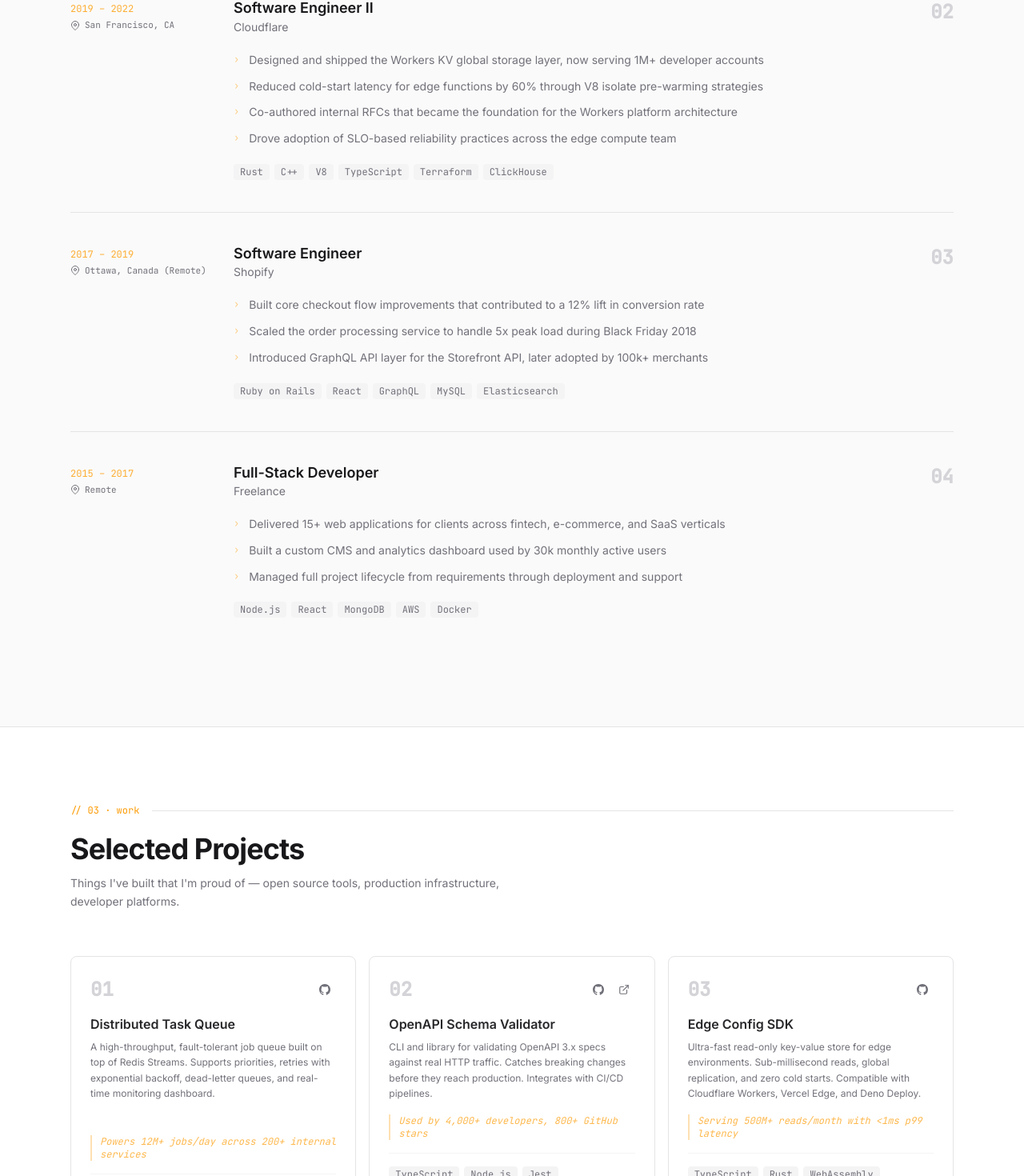
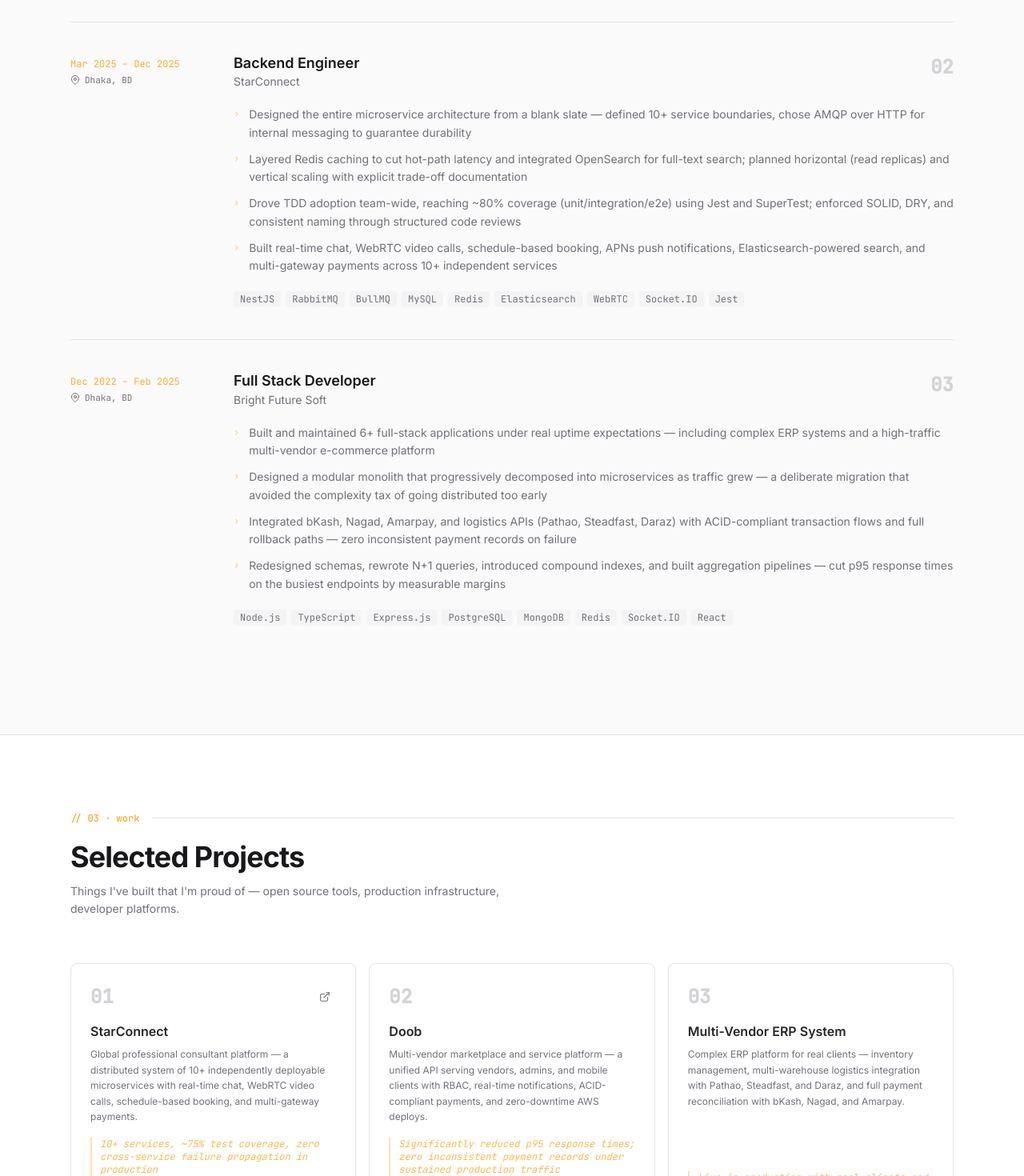
Before and after one commit to sarwar-asik/sarwar-hossain-fullStack-Engineer, a React (Vite) app: page / in a window 1280 px wide. Shown: the part 3569-5039 px from the top of the page at 80% size. Built offline with nearby package versions, Linux system fonts and the light colour scheme.

Commit message:
feat(main): add new icons and update articles, experience, projects, and skills data

```diff
--- a/src/components/ui/Icon.jsx
+++ b/src/components/ui/Icon.jsx
@@ -97,6 +97,27 @@
       <line x1="3" y1="10" x2="21" y2="10" />
     </svg>
   ),
+  whatsapp: (
+    <svg viewBox="0 0 24 24" fill="currentColor">
+      <path d="M17.472 14.382c-.297-.149-1.758-.867-2.03-.967-.273-.099-.471-.148-.67.15-.197.297-.767.966-.94 1.164-.173.199-.347.223-.644.075-.297-.15-1.255-.463-2.39-1.475-.883-.788-1.48-1.761-1.653-2.059-.173-.297-.018-.458.13-.606.134-.133.298-.347.446-.52.149-.174.198-.298.298-.497.099-.198.05-.371-.025-.52-.075-.149-.669-1.612-.916-2.207-.242-.579-.487-.5-.669-.51-.173-.008-.371-.01-.57-.01-.198 0-.52.074-.792.372-.272.297-1.04 1.016-1.04 2.479 0 1.462 1.065 2.875 1.213 3.074.149.198 2.096 3.2 5.077 4.487.709.306 1.262.489 1.694.625.712.227 1.36.195 1.871.118.571-.085 1.758-.719 2.006-1.413.248-.694.248-1.289.173-1.413-.074-.124-.272-.198-.57-.347m-5.421 7.403h-.004a9.87 9.87 0 0 1-5.031-1.378l-.361-.214-3.741.982.998-3.648-.235-.374a9.86 9.86 0 0 1-1.51-5.26c.001-5.45 4.436-9.884 9.888-9.884 2.64 0 5.122 1.03 6.988 2.898a9.825 9.825 0 0 1 2.893 6.994c-.003 5.45-4.437 9.884-9.885 9.884m8.413-18.297A11.815 11.815 0 0 0 12.05 0C5.495 0 .16 5.335.157 11.892c0 2.096.547 4.142 1.588 5.945L.057 24l6.305-1.654a11.882 11.882 0 0 0 5.683 1.448h.005c6.554 0 11.89-5.335 11.893-11.893a11.821 11.821 0 0 0-3.48-8.413z"/>
+    </svg>
+  ),
+  chevronDown: (
+    <svg viewBox="0 0 24 24" fill="none" stroke="currentColor" strokeWidth={2} strokeLinecap="round" strokeLinejoin="round">
+      <polyline points="6 9 12 15 18 9" />
+    </svg>
+  ),
+  chevronUp: (
+    <svg viewBox="0 0 24 24" fill="none" stroke="currentColor" strokeWidth={2} strokeLinecap="round" strokeLinejoin="round">
+      <polyline points="18 15 12 9 6 15" />
+    </svg>
+  ),
+  copy: (
+    <svg viewBox="0 0 24 24" fill="none" stroke="currentColor" strokeWidth={2} strokeLinecap="round" strokeLinejoin="round">
+      <rect x="9" y="9" width="13" height="13" rx="2" ry="2" />
+      <path d="M5 15H4a2 2 0 0 1-2-2V4a2 2 0 0 1 2-2h9a2 2 0 0 1 2 2v1" />
+    </svg>
+  ),
 }
 
 export default function Icon({ name, className = '' }) {
--- a/src/data/articles.json
+++ b/src/data/articles.json
@@ -1,52 +1,42 @@
 [
   {
     "id": 1,
-    "title": "Why I Stopped Writing Microservices",
-    "platform": "Medium",
-    "platformColor": "#000000",
-    "date": "Mar 2024",
-    "readTime": "8 min",
-    "description": "A critical look at when microservices hurt more than they help — and the architectural patterns that replaced them in our stack.",
-    "url": "https://medium.com"
+    "title": "Why I Chose RabbitMQ over HTTP for Microservice Messaging",
+    "platform": "Dev.to",
+    "platformColor": "#08090a",
+    "date": "Jan 2026",
+    "readTime": "9 min",
+    "description": "AMQP vs HTTP for internal service communication — durability guarantees, backpressure, and why a broken notification service should never touch the booking flow.",
+    "url": "https://dev.to"
   },
   {
     "id": 2,
-    "title": "Building a 50k TPS Fraud Detection System in Go",
-    "platform": "The Pragmatic Engineer",
-    "platformColor": "#2563eb",
-    "date": "Jan 2024",
-    "readTime": "14 min",
-    "description": "A deep dive into stream processing architecture, Redis data structures, and the tradeoffs we made to hit our latency targets without sacrificing accuracy.",
-    "url": "https://blog.pragmaticengineer.com"
+    "title": "Solving Payment Idempotency: How We Eliminated Double-Charges",
+    "platform": "Hashnode",
+    "platformColor": "#2962ff",
+    "date": "Nov 2025",
+    "readTime": "7 min",
+    "description": "bKash retried a webhook, 23 users got charged twice. A deep dive into Redis SET NX, INSERT ON CONFLICT, and building truly idempotent payment handlers.",
+    "url": "https://hashnode.com"
   },
   {
     "id": 3,
-    "title": "The Hidden Costs of Distributed Transactions",
-    "platform": "Personal Blog",
-    "platformColor": "#7c3aed",
-    "date": "Oct 2023",
-    "readTime": "10 min",
-    "description": "Two-phase commit, sagas, and outbox patterns explained through real incidents. When correctness comes at the price of availability.",
-    "url": "https://example.com"
+    "title": "N+1 Queries at Scale: From 5,000 DB Calls to One",
+    "platform": "Dev.to",
+    "platformColor": "#08090a",
+    "date": "Sep 2025",
+    "readTime": "8 min",
+    "description": "How a multi-vendor product listing worked fine in staging and collapsed in production. MongoDB $lookup aggregation pipelines, compound indexes, and a CI query-count gate.",
+    "url": "https://dev.to"
   },
   {
     "id": 4,
-    "title": "How We Cut P99 Latency by 40% Without Rewriting Anything",
-    "platform": "Stripe Blog",
-    "platformColor": "#635bff",
-    "date": "Aug 2023",
-    "readTime": "12 min",
-    "description": "Profiling, connection pool tuning, and query plan analysis — a systematic approach to performance engineering that doesn't require a ground-up rewrite.",
-    "url": "https://stripe.com/blog"
-  },
-  {
-    "id": 5,
-    "title": "Designing APIs That Last",
-    "platform": "Dev.to",
-    "platformColor": "#08090a",
-    "date": "May 2023",
-    "readTime": "7 min",
-    "description": "Versioning strategies, backwards compatibility, and the API design principles we've learned from maintaining public APIs used by millions of developers.",
-    "url": "https://dev.to"
+    "title": "TDD at 80%: How We Made Test Coverage a Team Default",
+    "platform": "Hashnode",
+    "platformColor": "#2962ff",
+    "date": "Jul 2025",
+    "readTime": "6 min",
+    "description": "Reaching ~80% Jest + SuperTest coverage without slowing delivery. Practical strategies for TDD adoption, co-located tests, and enforcing quality through code review rather than fear.",
+    "url": "https://hashnode.com"
   }
 ]
--- a/src/data/experience.json
+++ b/src/data/experience.json
@@ -1,60 +1,62 @@
 [
   {
     "id": 1,
-    "company": "Stripe",
+    "company": "StarConnect",
     "role": "Senior Software Engineer",
-    "period": "2022 – Present",
-    "location": "San Francisco, CA",
+    "period": "Jan 2026 – Present",
+    "location": "Dhaka, BD",
+    "url": "starconnect.com",
+    "color": "#3b82f6",
+    "monogram": "SC",
     "current": true,
+    "concurrent": false,
     "achievements": [
-      "Led redesign of the payment processing pipeline — reduced p99 latency by 40% and achieved 99.99% uptime SLA",
-      "Architected a microservices migration from a monolith, enabling independent deployment across 12 services",
-      "Built a real-time fraud detection system processing 50k transactions/second using stream processing",
-      "Mentored 5 engineers; established code review standards and engineering best practices that halved bug escape rate"
+      "Promoted to lead end-to-end feature delivery across release cycles — planned epics, broke down requirements, estimated effort, and drove predictable on-time releases through sprint tracking",
+      "Took full ownership of system health — set up centralized structured logging, distributed tracing, and dashboards across Elasticsearch and RabbitMQ to catch failure modes before they escalate",
+      "Owned the full Git workflow — PR templates, rebase policy, release tagging with changelogs, and CI/CD pipelines that gate deploys on passing tests",
+      "Mentored engineers on architecture patterns, pushed back on weak technical decisions, and participated in technical hiring"
     ],
-    "tech": ["Go", "Kubernetes", "PostgreSQL", "Redis", "gRPC", "Kafka"]
+    "tech": ["NestJS", "Kubernetes", "Elasticsearch", "RabbitMQ", "CI/CD", "GitHub Actions"]
   },
+
   {
     "id": 2,
-    "company": "Cloudflare",
-    "role": "Software Engineer II",
-    "period": "2019 – 2022",
-    "location": "San Francisco, CA",
+    "company": "StarConnect",
+    "role": "Backend Engineer",
+    "period": "Mar 2025 – Dec 2025",
+    "location": "Dhaka, BD",
+    "url": "starconnect.com",
+    "color": "#3b82f6",
+    "monogram": "SC",
     "current": false,
+    "concurrent": false,
+    "duration": "10 months",
     "achievements": [
-      "Designed and shipped the Workers KV global storage layer, now serving 1M+ developer accounts",
-      "Reduced cold-start latency for edge functions by 60% through V8 isolate pre-warming strategies",
-      "Co-authored internal RFCs that became the foundation for the Workers platform architecture",
-      "Drove adoption of SLO-based reliability practices across the edge compute team"
+      "Designed the entire microservice architecture from a blank slate — defined 10+ service boundaries, chose AMQP over HTTP for internal messaging to guarantee durability",
+      "Layered Redis caching to cut hot-path latency and integrated OpenSearch for full-text search; planned horizontal (read replicas) and vertical scaling with explicit trade-off documentation",
+      "Drove TDD adoption team-wide, reaching ~80% coverage (unit/integration/e2e) using Jest and SuperTest; enforced SOLID, DRY, and consistent naming through structured code reviews",
+      "Built real-time chat, WebRTC video calls, schedule-based booking, APNs push notifications, Elasticsearch-powered search, and multi-gateway payments across 10+ independent services"
     ],
-    "tech": ["Rust", "C++", "V8", "TypeScript", "Terraform", "ClickHouse"]
+    "tech": ["NestJS", "RabbitMQ", "BullMQ", "MySQL", "Redis", "Elasticsearch", "WebRTC", "Socket.IO", "Jest"]
   },
   {
     "id": 3,
-    "company": "Shopify",
-    "role": "Software Engineer",
-    "period": "2017 – 2019",
-    "location": "Ottawa, Canada (Remote)",
+    "company": "Bright Future Soft",
+    "role": "Full Stack Developer",
+    "period": "Dec 2022 – Feb 2025",
+    "location": "Dhaka, BD",
+    "url": "brightfuturesoft.com",
+    "color": "#10b981",
+    "monogram": "BF",
     "current": false,
+    "concurrent": false,
+    "duration": "2 yrs 2 mos",
     "achievements": [
-      "Built core checkout flow improvements that contributed to a 12% lift in conversion rate",
-      "Scaled the order processing service to handle 5x peak load during Black Friday 2018",
-      "Introduced GraphQL API layer for the Storefront API, later adopted by 100k+ merchants"
+      "Built and maintained 6+ full-stack applications under real uptime expectations — including complex ERP systems and a high-traffic multi-vendor e-commerce platform",
+      "Designed a modular monolith that progressively decomposed into microservices as traffic grew — a deliberate migration that avoided the complexity tax of going distributed too early",
+      "Integrated bKash, Nagad, Amarpay, and logistics APIs (Pathao, Steadfast, Daraz) with ACID-compliant transaction flows and full rollback paths — zero inconsistent payment records on failure",
+      "Redesigned schemas, rewrote N+1 queries, introduced compound indexes, and built aggregation pipelines — cut p95 response times on the busiest endpoints by measurable margins"
     ],
-    "tech": ["Ruby on Rails", "React", "GraphQL", "MySQL", "Elasticsearch"]
-  },
-  {
-    "id": 4,
-    "company": "Freelance",
-    "role": "Full-Stack Developer",
-    "period": "2015 – 2017",
-    "location": "Remote",
-    "current": false,
-    "achievements": [
-      "Delivered 15+ web applications for clients across fintech, e-commerce, and SaaS verticals",
-      "Built a custom CMS and analytics dashboard used by 30k monthly active users",
-      "Managed full project lifecycle from requirements through deployment and support"
-    ],
-    "tech": ["Node.js", "React", "MongoDB", "AWS", "Docker"]
+    "tech": ["Node.js", "TypeScript", "Express.js", "PostgreSQL", "MongoDB", "Redis", "Socket.IO", "React"]
   }
 ]
--- a/src/data/projects.json
+++ b/src/data/projects.json
@@ -1,62 +1,50 @@
 [
   {
     "id": 1,
-    "title": "Distributed Task Queue",
-    "description": "A high-throughput, fault-tolerant job queue built on top of Redis Streams. Supports priorities, retries with exponential backoff, dead-letter queues, and real-time monitoring dashboard.",
-    "impact": "Powers 12M+ jobs/day across 200+ internal services",
-    "tech": ["Go", "Redis", "gRPC", "React", "Docker"],
-    "gradientFrom": "#2563eb",
-    "gradientTo": "#1d4ed8",
-    "githubUrl": "https://github.com",
+    "title": "StarConnect",
+    "description": "Global professional consultant platform — a distributed system of 10+ independently deployable microservices with real-time chat, WebRTC video calls, schedule-based booking, and multi-gateway payments.",
+    "impact": "10+ services, ~75% test coverage, zero cross-service failure propagation in production",
+    "tech": ["NestJS", "RabbitMQ", "BullMQ", "Elasticsearch", "MySQL", "Redis", "Docker", "Kubernetes", "Jest"],
+    "gradientFrom": "#1d4ed8",
+    "gradientTo": "#1e40af",
+    "githubUrl": "",
+    "liveUrl": "https://www.starconnect.com",
+    "featured": true
+  },
+  {
+    "id": 2,
+    "title": "Doob",
+    "description": "Multi-vendor marketplace and service platform — a unified API serving vendors, admins, and mobile clients with RBAC, real-time notifications, ACID-compliant payments, and zero-downtime AWS deploys.",
+    "impact": "Significantly reduced p95 response times; zero inconsistent payment records under sustained production traffic",
+    "tech": ["Node.js", "TypeScript", "Express.js", "MongoDB", "PostgreSQL", "Redis", "Socket.IO", "AWS", "Nginx"],
+    "gradientFrom": "#059669",
+    "gradientTo": "#047857",
+    "githubUrl": "",
     "liveUrl": "",
     "featured": true
   },
   {
-    "id": 2,
-    "title": "OpenAPI Schema Validator",
-    "description": "CLI and library for validating OpenAPI 3.x specs against real HTTP traffic. Catches breaking changes before they reach production. Integrates with CI/CD pipelines.",
-    "impact": "Used by 4,000+ developers, 800+ GitHub stars",
-    "tech": ["TypeScript", "Node.js", "Jest", "GitHub Actions"],
+    "id": 3,
+    "title": "Multi-Vendor ERP System",
+    "description": "Complex ERP platform for real clients — inventory management, multi-warehouse logistics integration with Pathao, Steadfast, and Daraz, and full payment reconciliation with bKash, Nagad, and Amarpay.",
+    "impact": "Live in production with real clients and real uptime expectations",
+    "tech": ["Node.js", "TypeScript", "PostgreSQL", "Redis", "Docker", "Stripe", "bKash API"],
     "gradientFrom": "#7c3aed",
     "gradientTo": "#6d28d9",
-    "githubUrl": "https://github.com",
-    "liveUrl": "https://example.com",
-    "featured": true
-  },
-  {
-    "id": 3,
-    "title": "Edge Config SDK",
-    "description": "Ultra-fast read-only key-value store for edge environments. Sub-millisecond reads, global replication, and zero cold starts. Compatible with Cloudflare Workers, Vercel Edge, and Deno Deploy.",
-    "impact": "Serving 500M+ reads/month with <1ms p99 latency",
-    "tech": ["TypeScript", "Rust", "WebAssembly", "Terraform"],
-    "gradientFrom": "#0891b2",
-    "gradientTo": "#0e7490",
-    "githubUrl": "https://github.com",
+    "githubUrl": "",
     "liveUrl": "",
     "featured": true
   },
   {
     "id": 4,
-    "title": "Telemetry Pipeline",
-    "description": "Streaming observability pipeline that collects, transforms, and routes logs, metrics, and traces from heterogeneous sources. Built with a plugin-based processor architecture.",
-    "impact": "Replaced a $300k/year vendor tool, saving 80% cost",
-    "tech": ["Go", "Kafka", "ClickHouse", "Grafana", "Kubernetes"],
-    "gradientFrom": "#059669",
-    "gradientTo": "#047857",
-    "githubUrl": "https://github.com",
+    "title": "Real-Time Chat & Video Infrastructure",
+    "description": "Chat and video call layer built across StarConnect's microservices — Socket.IO rooms, WebRTC signalling, APNs push notifications, and RabbitMQ-backed message delivery guarantees.",
+    "impact": "Supports concurrent video sessions and real-time messaging with isolated failure domains",
+    "tech": ["Socket.IO", "WebRTC", "Agora SDK", "RabbitMQ", "Redis pub/sub", "APNs", "NestJS"],
+    "gradientFrom": "#0891b2",
+    "gradientTo": "#0e7490",
+    "githubUrl": "",
     "liveUrl": "",
-    "featured": false
-  },
-  {
-    "id": 5,
-    "title": "Remix Auth Starter",
-    "description": "Production-ready authentication boilerplate for Remix applications. Includes email/password, OAuth (GitHub, Google), magic links, RBAC, and session management.",
-    "impact": "1,500+ GitHub stars, 300+ forks",
-    "tech": ["TypeScript", "Remix", "Prisma", "PostgreSQL"],
-    "gradientFrom": "#dc2626",
-    "gradientTo": "#b91c1c",
-    "githubUrl": "https://github.com",
-    "liveUrl": "https://example.com",
     "featured": false
   }
 ]
--- a/src/data/skills.json
+++ b/src/data/skills.json
@@ -1,22 +1,30 @@
 [
   {
-    "category": "Languages",
-    "items": ["Go", "TypeScript", "Rust", "Python", "Ruby", "SQL"]
+    "category": "Backend",
+    "items": ["Node.js", "TypeScript", "NestJS", "Express.js", "REST API", "Microservices"]
   },
   {
-    "category": "Backend",
-    "items": ["Node.js", "gRPC", "GraphQL", "REST", "Kafka", "Redis", "PostgreSQL", "MySQL", "ClickHouse"]
+    "category": "Real-Time & Async",
+    "items": ["Socket.IO", "WebRTC", "RabbitMQ (AMQP)", "BullMQ", "Pusher", "Redis pub/sub"]
+  },
+  {
+    "category": "Databases",
+    "items": ["PostgreSQL", "MySQL", "MongoDB", "Elasticsearch", "OpenSearch", "Redis"]
+  },
+  {
+    "category": "Cloud & DevOps",
+    "items": ["Docker", "Kubernetes", "AWS (EC2, S3, Route 53)", "DigitalOcean", "Nginx", "GitHub Actions"]
+  },
+  {
+    "category": "Testing",
+    "items": ["Jest", "SuperTest", "TDD", "Unit / Integration / E2E"]
   },
   {
     "category": "Frontend",
-    "items": ["React", "Next.js", "Remix", "Tailwind CSS", "WebAssembly"]
+    "items": ["React.js", "Next.js", "Redux", "Ant Design", "Agora SDK"]
   },
   {
-    "category": "Infrastructure",
-    "items": ["Kubernetes", "Docker", "Terraform", "AWS", "GCP", "Cloudflare Workers", "GitHub Actions"]
-  },
-  {
-    "category": "Practices",
-    "items": ["System Design", "DDD", "TDD", "SLO/SRE", "API Design", "Code Review", "Technical Writing"]
+    "category": "AI Dev Tools",
+    "items": ["Claude (Anthropic)", "GitHub Copilot", "OpenAI Codex"]
   }
 ]
```
